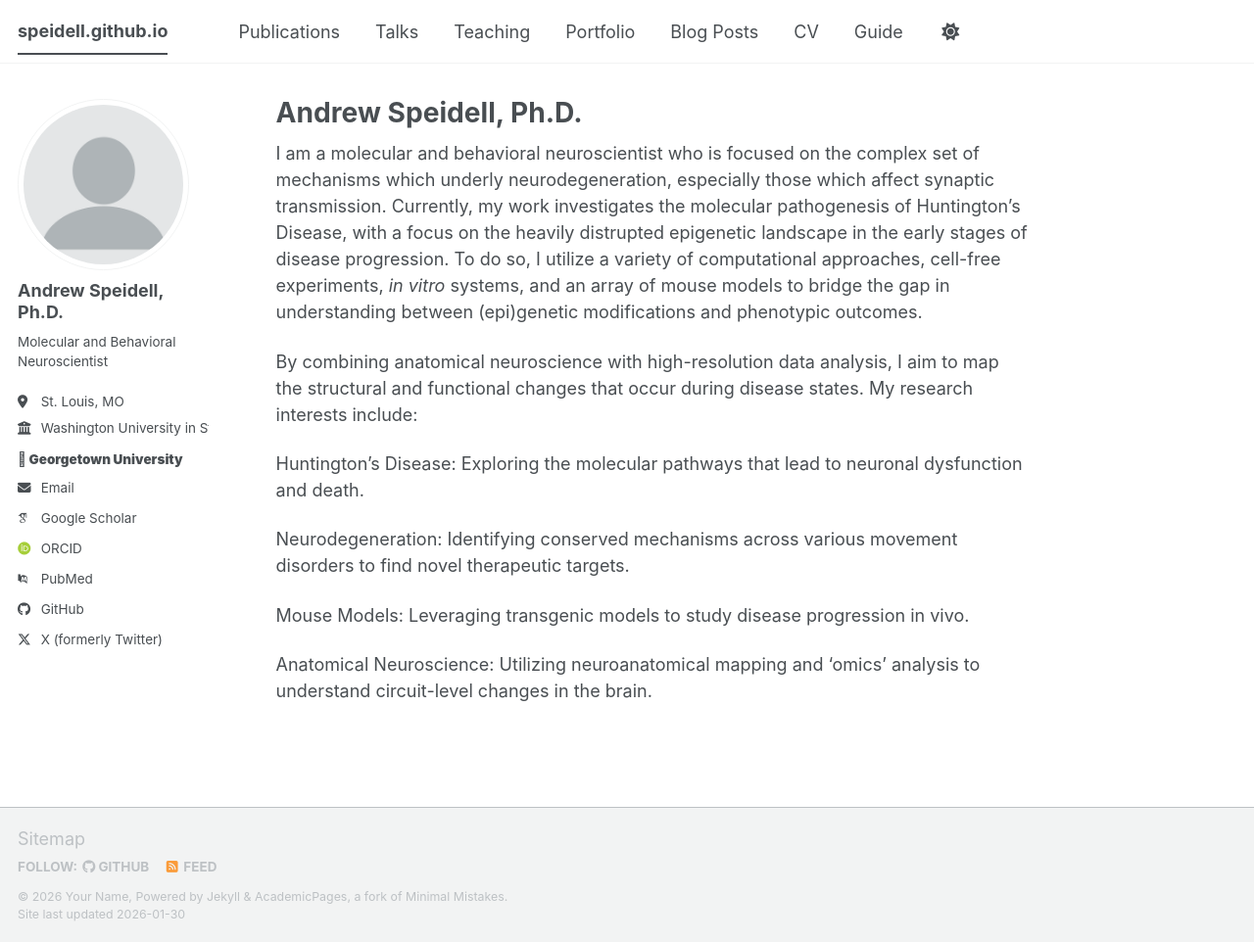
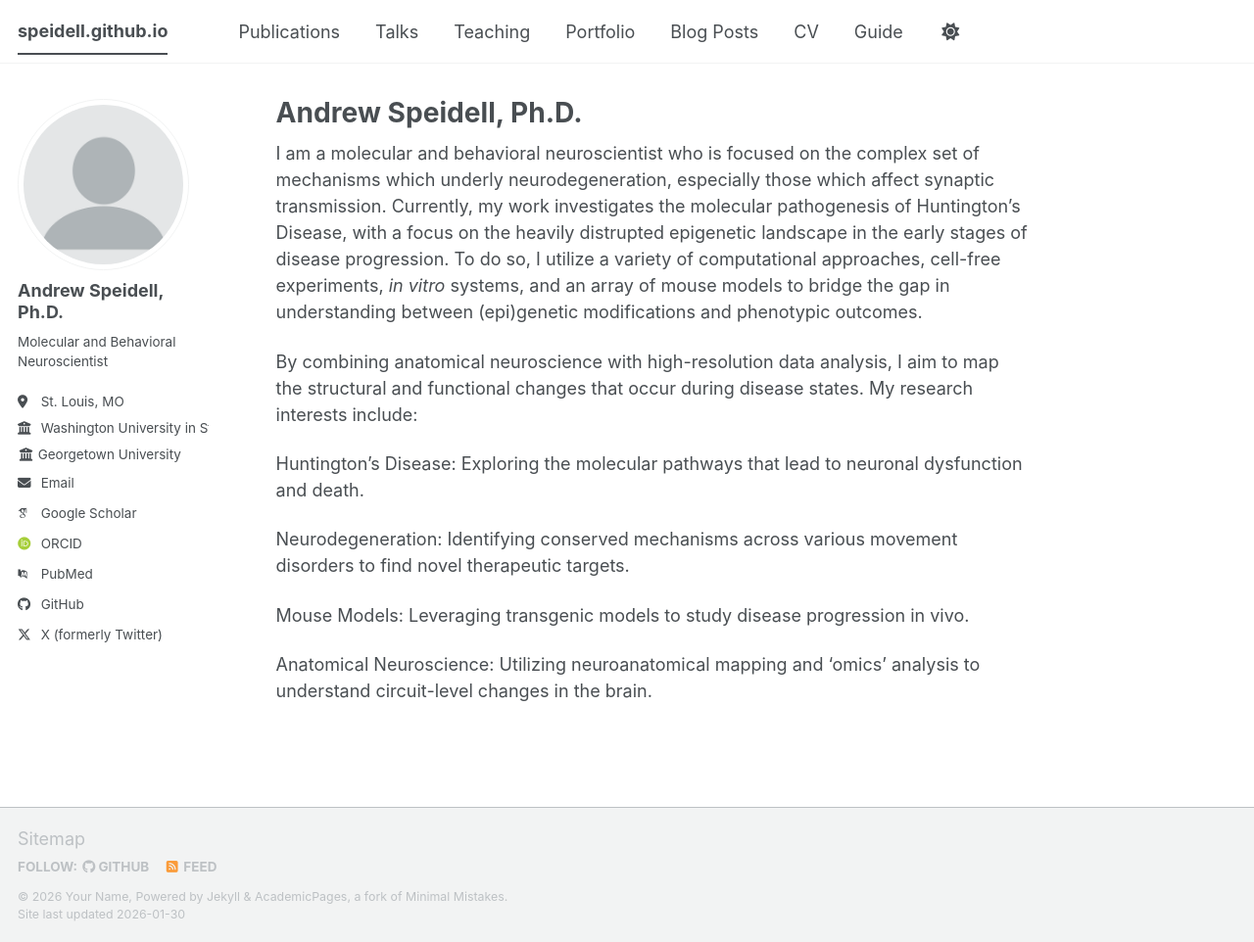
Before and after one commit to Speidell/speidell.github.io, a Jekyll site: the page built from _pages/about.md, in a window 1280 px wide and 962 px high. Shown: the whole window at 98% size. Built offline with Jekyll 4.4.1, drawn with Linux system fonts in a browser that asks for light colours; some web fonts are replaced; a script bundle is joined from its source files by our own code; library files that are not in the unit come from our copies.

Commit message:
Update author-profile.html

```diff
--- a/_includes/author-profile.html
+++ b/_includes/author-profile.html
@@ -31,8 +31,8 @@
         <li class="author__desktop"><i class="fas fa-fw fa-building-columns icon-pad-right" aria-hidden="true"></i>{{ author.employer }}</li>
       {% endif %}
 	  {% if author.employer2 %}
-		<li <i class="fas fa-fw fa-university" aria-hidden="true"></i>
-		<span>{{ author.employer2 }}</span>
+		<li><i class="fas fa-fw fa-university" aria-hidden="true"></i>
+		<span>{{ author.employer2 }}
 		</li>
 	  {% endif %}
       {% if author.uri %}
```
